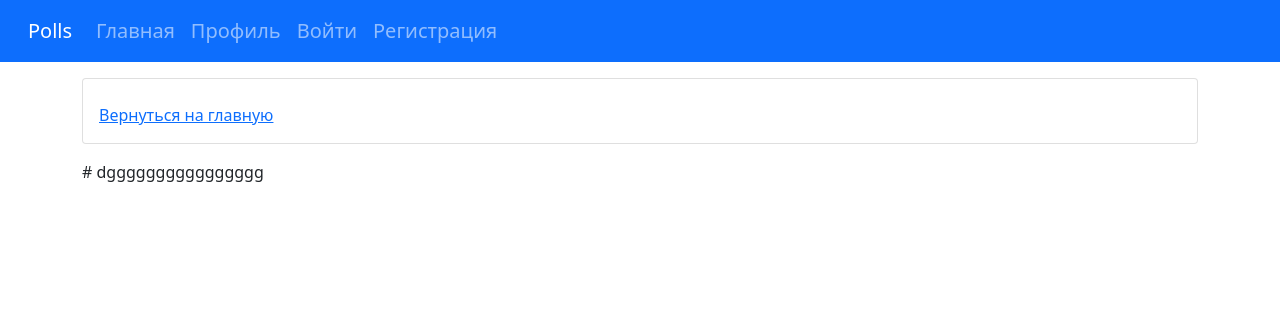
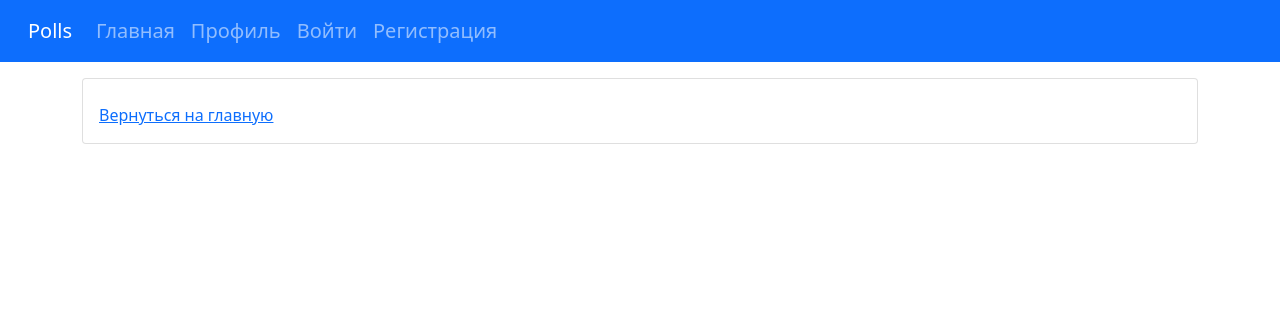
Before and after one commit to avguschr/polls, a Django app: template polls/templates/polls/results.html in a window 1280 px wide. Shown: the top 322 px of the page. Run offline with Django 3.2, Linux system fonts and the light colour scheme; the template is opened without the code that fills it, so the values that code supplies are empty; some libraries are stand-ins or nearby versions.

Commit message:
layout 4 (ready?)

```diff
--- a/polls/templates/polls/results.html
+++ b/polls/templates/polls/results.html
@@ -20,9 +20,4 @@
   </div>
 </div>
 
-
-
-
-# dgggggggggggggggg
-
 {% endblock %}
```
